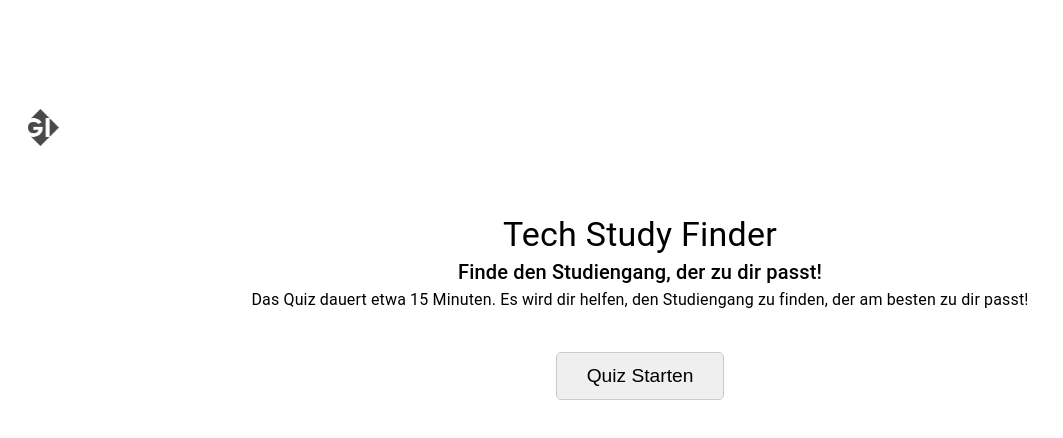
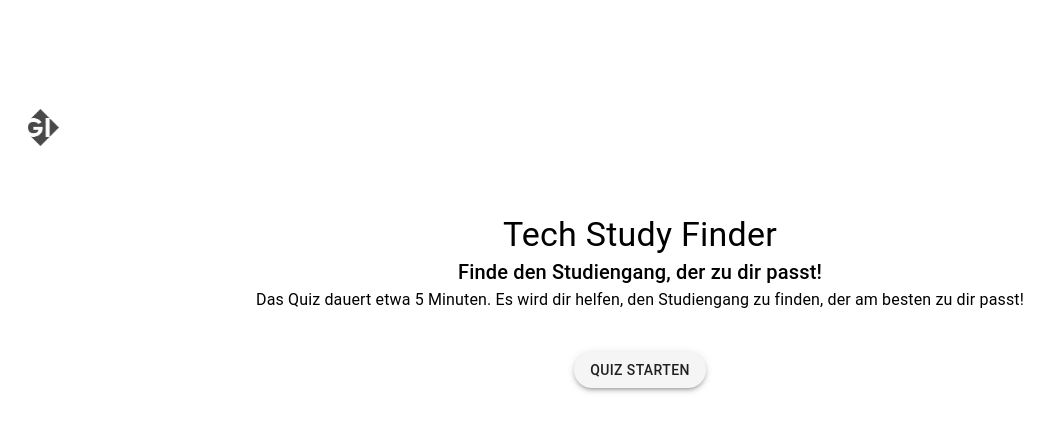
Before and after one commit to noadjamila/TechStudyFinder, a React (Create React App) app in the folder client/: page / in a window 1280 px wide. Shown: the top 438 px of the page, without its empty margins (0-1063 px from the left). Built offline with nearby package versions, Linux system fonts and the light colour scheme.

Commit message:
Updated Homescreen and Button components

```diff
--- a/client/src/components/Button.css
+++ /dev/null
@@ -1,7 +0,0 @@
-.custom-button {
-    padding: 12px 30px;
-    font-size: 1.2rem;
-    border-radius: 5px;
-    border: 1px solid #ccc;
-    cursor: pointer;
-}
--- a/client/src/components/Button.tsx
+++ b/client/src/components/Button.tsx
@@ -1,12 +1,29 @@
-import React from 'react';
-import './Button.css';
+import { Button as MUIButton } from "@mui/material";
+import { ButtonProps } from "../types/Button.types";
 
-const Button: React.FC = () => {
+export default function Button({
+                                   label = "Button",
+                                   onClick,
+                                   disabled = false,
+                                   fullWidth = false,
+                               }: ButtonProps) {
     return (
-        <button className="custom-button">
-            Quiz Starten
-        </button>
+        <MUIButton
+            variant="contained"
+            onClick={onClick}
+            disabled={disabled}
+            fullWidth={fullWidth}
+            sx={(theme) => ({
+                backgroundColor: theme.palette.grey[100],
+                color: theme.palette.grey[900],
+                borderRadius: "20px",
+                boxShadow: 3,
+                ":hover": {
+                    backgroundColor: theme.palette.primary.main,
+                },
+            })}
+        >
+            {label}
+        </MUIButton>
     );
-};
-
-export default Button;
+}
--- a/client/src/pages/Homescreen.tsx
+++ b/client/src/pages/Homescreen.tsx
@@ -5,13 +5,18 @@ import Button from '../components/Button';
 import './Homescreen.css';
 
 const Homescreen: React.FC = () => {
+
+    const handleQuizStart = () => {
+        console.log("Quiz gestartet");
+
+    };
+
     return (
         <div className="homescreen-container">
             <LogoMenu />
 
 
             <div className="text-content">
-                {/* Main Content */}
                 <Typography variant="h4" className="title">
                     Tech Study Finder
                 </Typography>
@@ -22,12 +27,16 @@ const Homescreen: React.FC = () => {
 
                 <div className="info-text">
                     <Typography variant="body1">
-                        Das Quiz dauert etwa 15 Minuten. Es wird dir helfen, den Studiengang zu finden, der am besten zu dir passt!
+                        Das Quiz dauert etwa 5 Minuten. Es wird dir helfen, den Studiengang zu finden, der am besten zu dir passt!
                     </Typography>
                 </div>
 
-                {/* Quiz Starten Button */}
-                <Button />
+
+                <Button
+                    label="Quiz Starten"
+                    onClick={handleQuizStart}
+
+                />
             </div>
         </div>
     );
--- /dev/null
+++ b/client/src/types/Button.types.ts
@@ -0,0 +1,6 @@
+export interface ButtonProps {
+    label?: string;
+    onClick?: () => void;
+    disabled?: boolean;
+    fullWidth?: boolean;
+}
```
